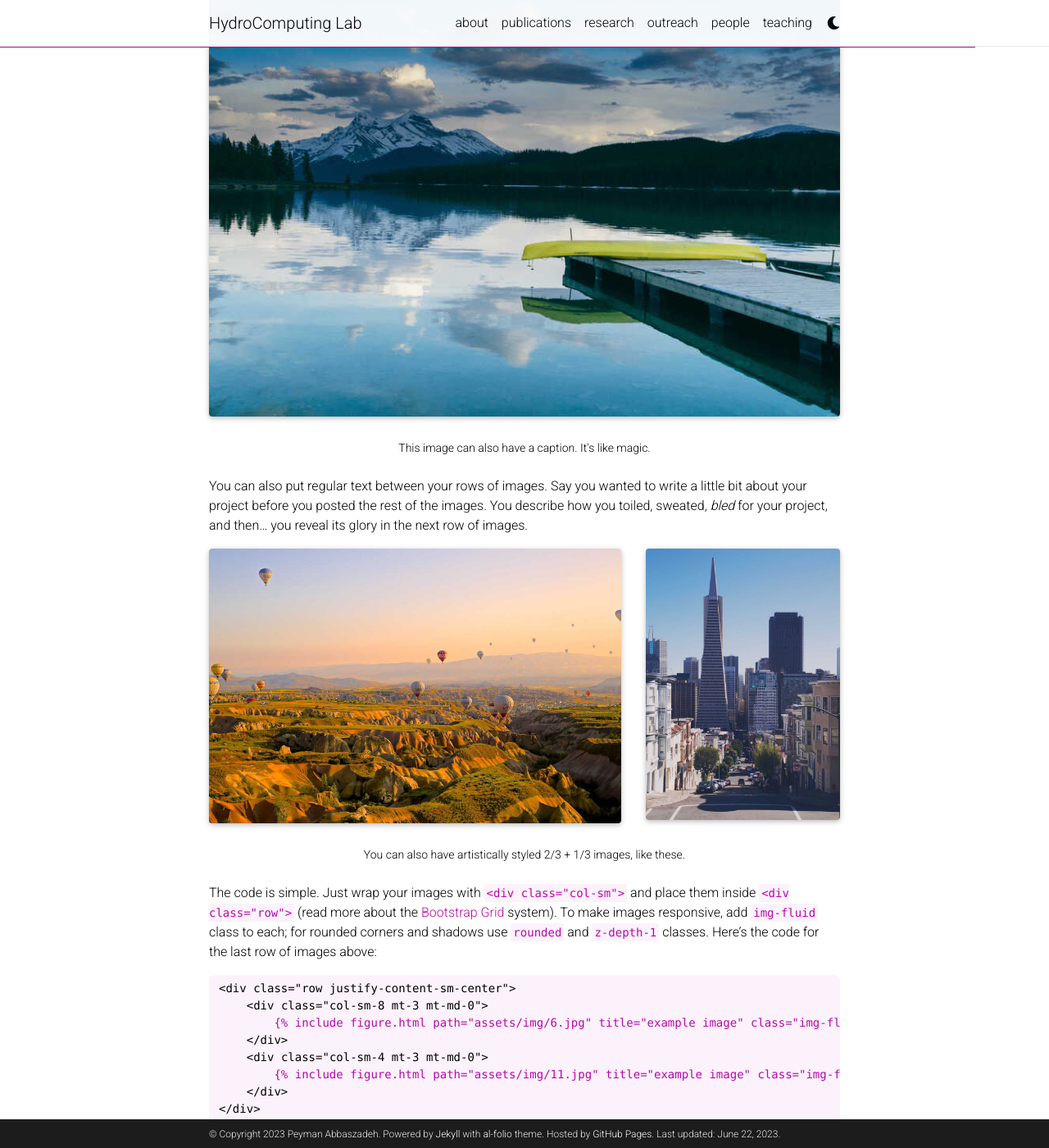
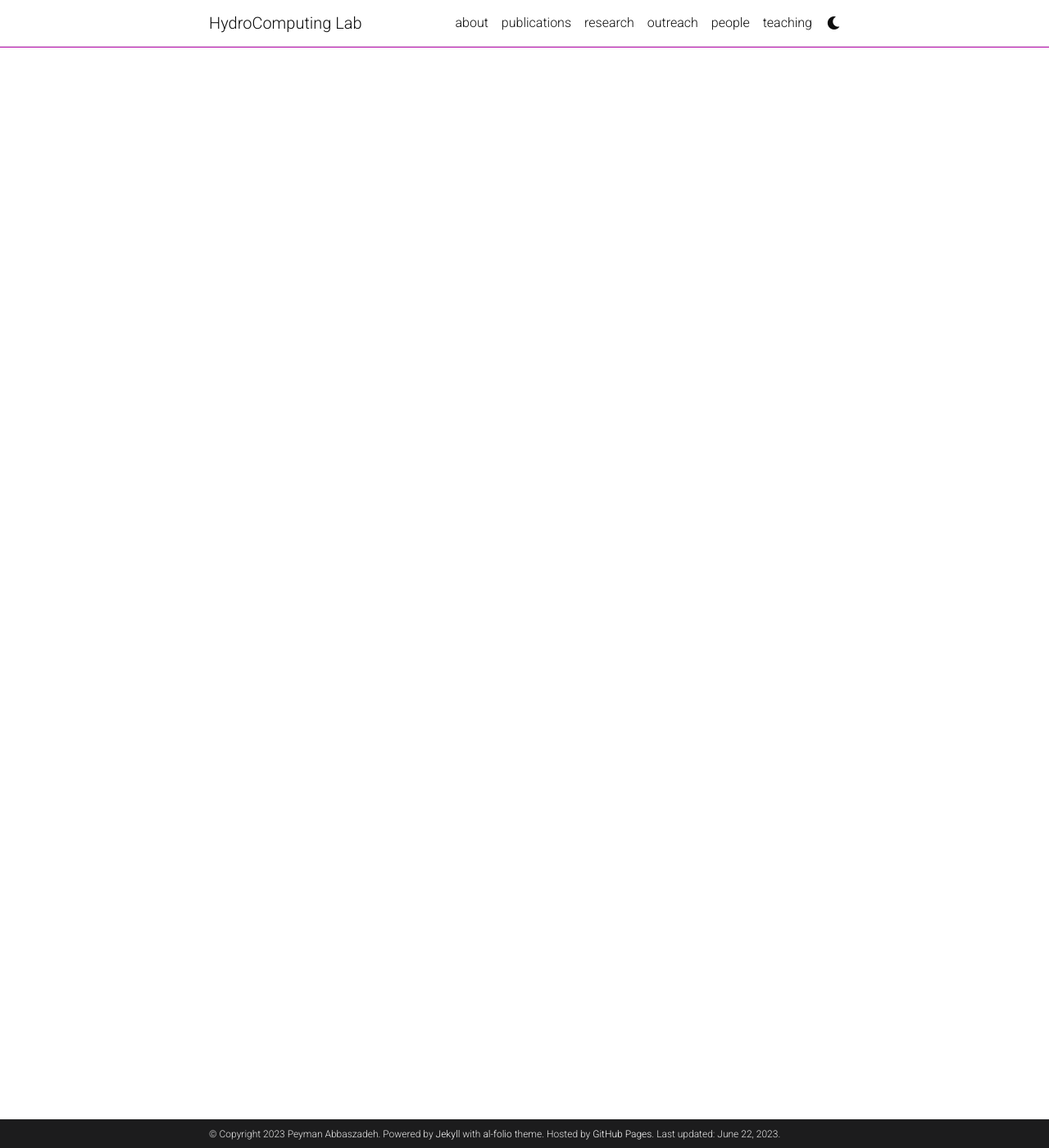
Before and after one commit to Pabbaszadeh/Pabbaszadeh.github.io, a Jekyll site: the page built from _projects/6_project.md, in a window 1280 px wide and 1400 px high, scrolled down 729 px. Shown: the whole window at 82% size. Built offline with Jekyll 4.4.1, drawn with Linux system fonts in a browser that asks for light colours; full-size pictures stand in for the smaller copies a plugin makes; comment, search, counter and statistics services are not loaded; a style sheet for code colours, icons or effects is not loaded; some of the changed text lies outside the part shown.

Commit message:
Update 6_project.md

````diff
--- a/_projects/6_project.md
+++ b/_projects/6_project.md
@@ -1,80 +1,7 @@
 ---
 layout: page
-title: project 6
-description: a project with no image
-img:
-importance: 4
+title: Hydrologic Modeling and Assimilation
+img: assets/img/12.jpg
+importance: 1
 category: Ongoing Research
 ---
-
-Every project has a beautiful feature showcase page.
-It's easy to include images in a flexible 3-column grid format.
-Make your photos 1/3, 2/3, or full width.
-
-To give your project a background in the portfolio page, just add the img tag to the front matter like so:
-
-    ---
-    layout: page
-    title: project
-    description: a project with a background image
-    img: /assets/img/12.jpg
-    ---
-
-<div class="row">
-    <div class="col-sm mt-3 mt-md-0">
-        {% include figure.html path="assets/img/1.jpg" title="example image" class="img-fluid rounded z-depth-1" %}
-    </div>
-    <div class="col-sm mt-3 mt-md-0">
-        {% include figure.html path="assets/img/3.jpg" title="example image" class="img-fluid rounded z-depth-1" %}
-    </div>
-    <div class="col-sm mt-3 mt-md-0">
-        {% include figure.html path="assets/img/5.jpg" title="example image" class="img-fluid rounded z-depth-1" %}
-    </div>
-</div>
-<div class="caption">
-    Caption photos easily. On the left, a road goes through a tunnel. Middle, leaves artistically fall in a hipster photoshoot. Right, in another hipster photoshoot, a lumberjack grasps a handful of pine needles.
-</div>
-<div class="row">
-    <div class="col-sm mt-3 mt-md-0">
-        {% include figure.html path="assets/img/5.jpg" title="example image" class="img-fluid rounded z-depth-1" %}
-    </div>
-</div>
-<div class="caption">
-    This image can also have a caption. It's like magic.
-</div>
-
-You can also put regular text between your rows of images.
-Say you wanted to write a little bit about your project before you posted the rest of the images.
-You describe how you toiled, sweated, *bled* for your project, and then... you reveal its glory in the next row of images.
-
-
-<div class="row justify-content-sm-center">
-    <div class="col-sm-8 mt-3 mt-md-0">
-        {% include figure.html path="assets/img/6.jpg" title="example image" class="img-fluid rounded z-depth-1" %}
-    </div>
-    <div class="col-sm-4 mt-3 mt-md-0">
-        {% include figure.html path="assets/img/11.jpg" title="example image" class="img-fluid rounded z-depth-1" %}
-    </div>
-</div>
-<div class="caption">
-    You can also have artistically styled 2/3 + 1/3 images, like these.
-</div>
-
-
-The code is simple.
-Just wrap your images with `<div class="col-sm">` and place them inside `<div class="row">` (read more about the <a href="https://getbootstrap.com/docs/4.4/layout/grid/">Bootstrap Grid</a> system).
-To make images responsive, add `img-fluid` class to each; for rounded corners and shadows use `rounded` and `z-depth-1` classes.
-Here's the code for the last row of images above:
-
-{% raw %}
-```html
-<div class="row justify-content-sm-center">
-    <div class="col-sm-8 mt-3 mt-md-0">
-        {% include figure.html path="assets/img/6.jpg" title="example image" class="img-fluid rounded z-depth-1" %}
-    </div>
-    <div class="col-sm-4 mt-3 mt-md-0">
-        {% include figure.html path="assets/img/11.jpg" title="example image" class="img-fluid rounded z-depth-1" %}
-    </div>
-</div>
-```
-{% endraw %}
````
